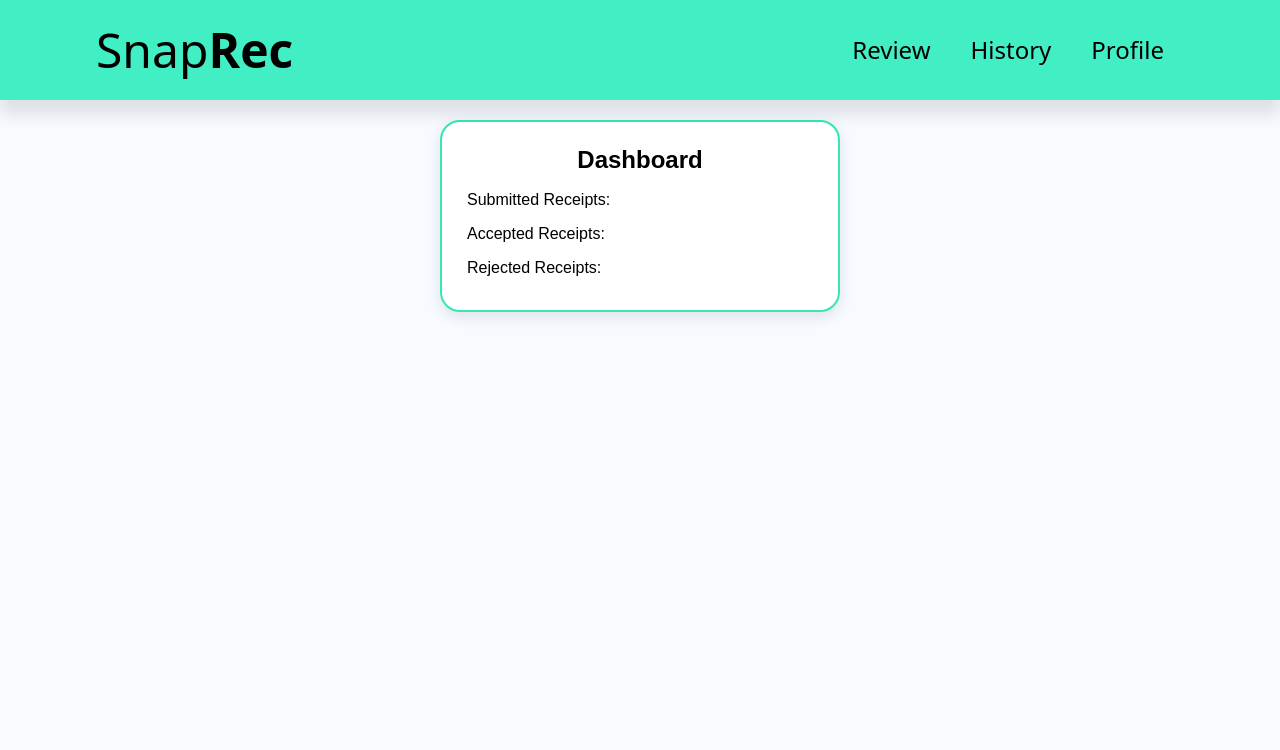
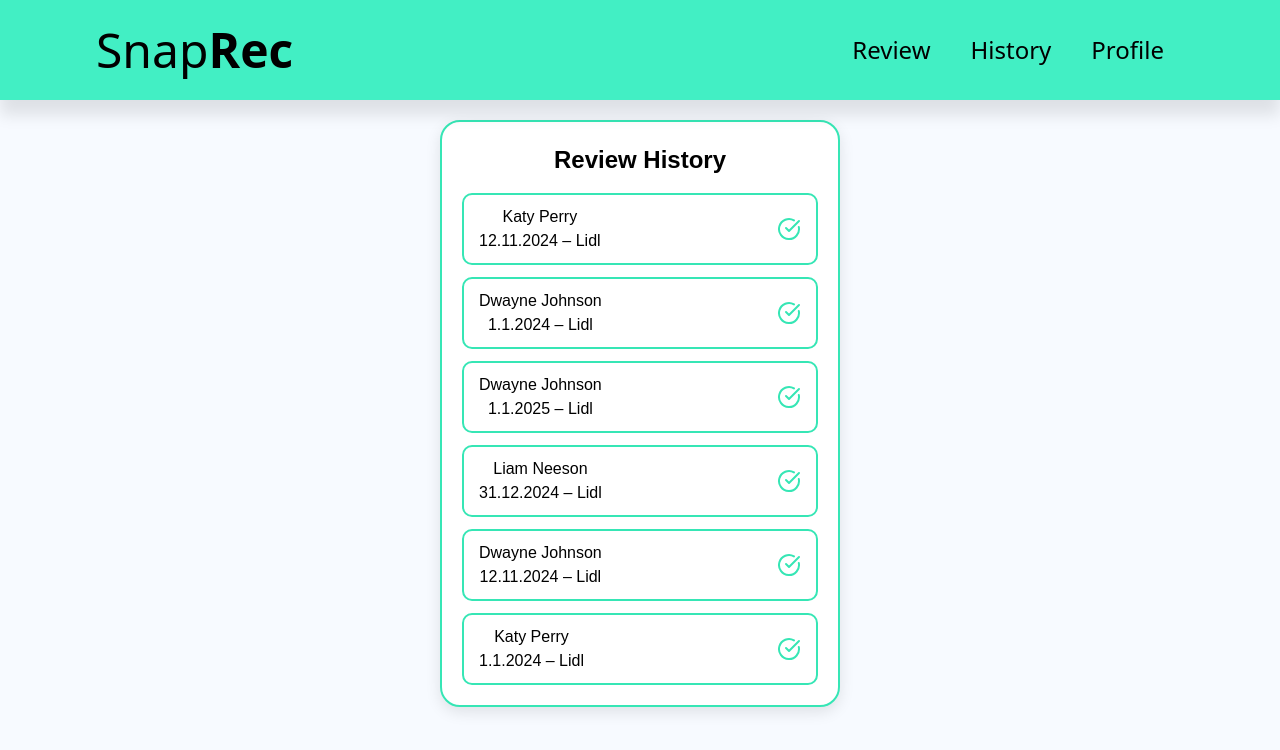
Before and after one commit to Kellemensch/software_engineering_project, a React (Vite) app: page /history in a window 1280 px wide. Shown: the top 750 px of the page. Built offline with nearby package versions, Linux system fonts and the light colour scheme.

Commit message:
Added History

```diff
--- a/src/App.tsx
+++ b/src/App.tsx
@@ -3,8 +3,8 @@ import Navbar from "./NavigationBar/Navbar";
 import Dashboard from "./Dashboard/Dashboard";
 import Profile from "./Profile";
 import SubmitReceipt from "./SubmitReceipt";
-import ReviewReceipt from "./ReviewReceipt";
-import History from "./History";
+import Review from "./Review";
+import History from "./History/History";
 import Login from "./Authentication/Login";
 import Register from "./Authentication/Register";
 
@@ -29,7 +29,7 @@ function AppContent() {
           <Route path="/history" element={<History />} />
 
           <Route path="/submitReceipt" element={<SubmitReceipt />} />
-          <Route path="/reviewReceipt" element={<ReviewReceipt />} />
+          <Route path="/review" element={<Review />} />
         </Routes>
       </main>
     </>
--- a/src/History.tsx
+++ /dev/null
@@ -1,23 +0,0 @@
-export default function History() {
-    return (
-        <div className="dashboard-container">
-            <div className="dashboard-card">
-                <h2>Dashboard</h2>
-                <div className="dashboard-stats">
-                <div className="stat-row">
-                    <span>Submitted Receipts:</span>
-                    <span className="stat-value"></span>
-                </div>
-                <div className="stat-row">
-                    <span>Accepted Receipts:</span>
-                    <span className="stat-value"></span>
-                </div>
-                    <div className="stat-row">
-                        <span>Rejected Receipts:</span>
-                        <span className="stat-value"></span>
-                    </div>
-                </div>
-            </div>
-        </div>
-    );
-}
--- /dev/null
+++ b/src/History/AccountantHistory.tsx
@@ -0,0 +1,27 @@
+import { CheckCircle } from "lucide-react";
+export default function AccountantHistory() {
+    const notifications = [
+        { account: "Katy Perry", date: "12.11.2024", store: "Lidl", status: "accepted" },
+        { account: "Dwayne Johnson", date: "1.1.2024", store: "Lidl", status: "accepted" },
+        { account: "Dwayne Johnson", date: "1.1.2025", store: "Lidl", status: "accepted" },
+        { account: "Liam Neeson", date: "31.12.2024", store: "Lidl", status: "accepted" },
+        { account: "Dwayne Johnson", date: "12.11.2024", store: "Lidl", status: "accepted" },
+        { account: "Katy Perry", date: "1.1.2024", store: "Lidl", status: "accepted" },
+    ];
+
+    return(
+      <div className="dashboard-container">
+        <div className="notifications-card">
+          <h2>Review History</h2>
+          <div className="notifications-list">
+            {notifications.map((n, i) => (
+              <div key={i} className={`notification-item ${n.status === "new" ? "new" : ""} ${ n.status === "rejected" ? "rejected" : "" }`}>
+                <span>{n.account}<br />{n.date} – {n.store} </span>
+                <CheckCircle size={24} className="icon accepted-icon" />
+              </div>
+            ))}
+          </div>
+        </div>
+      </div>
+    )
+}
--- /dev/null
+++ b/src/History/History.tsx
@@ -0,0 +1,19 @@
+import SalespersonHistory from "./SalespersonHistory";
+import AccountantHistory from "./AccountantHistory";
+import ManagerHistory from "./ManagerHistory";
+
+export default function History() {
+    /* 0=sales, 1=accountant, 2=manager*/
+    let user = 1;
+
+    switch (user) {
+        case 0:
+            return <SalespersonHistory />;
+        case 1:
+            return <AccountantHistory />;
+        case 2:
+            return <ManagerHistory />;
+        default:
+            return null;
+    }
+}
--- /dev/null
+++ b/src/History/ManagerHistory.tsx
@@ -0,0 +1,5 @@
+export default function ManagerHistory() {
+    return(
+        <b></b>
+    );
+}
--- /dev/null
+++ b/src/History/SalespersonHistory.tsx
@@ -0,0 +1,28 @@
+import { CheckCircle, XCircle } from "lucide-react";
+export default function SalespersonHistory() {
+
+    const notifications = [
+        { account: "Katy Perry", date: "12.11.2024", store: "Lidl", status: "rejected" },
+        { account: "Dwayne Johnson", date: "1.1.2024", store: "Lidl", status: "accepted" },
+        { account: "Dwayne Johnson", date: "1.1.2025", store: "Lidl", status: "accepted" },
+        { account: "Liam Neeson", date: "31.12.2024", store: "Lidl", status: "accepted" },
+        { account: "Dwayne Johnson", date: "12.11.2024", store: "Lidl", status: "accepted" },
+        { account: "Katy Perry", date: "1.1.2024", store: "Lidl", status: "accepted" },
+    ];
+
+    return(
+      <div className="dashboard-container">
+        <div className="notifications-card">
+          <h2>Submit History</h2>
+          <div className="notifications-list">
+            {notifications.map((n, i) => (
+                <div key={i} className={`notification-item ${ n.status === "rejected" ? "rejected" : "" }`}>
+                    <span> {n.date} – {n.store} </span>
+                    {n.status === "accepted" ? ( <CheckCircle size={24} className="icon accepted-icon" /> ) : ( <XCircle size={24} className="icon rejected-icon" /> )}
+                </div>
+            ))}
+          </div>
+        </div>
+      </div>
+    )
+}
--- a/src/NavigationBar/AccountantNavbar.tsx
+++ b/src/NavigationBar/AccountantNavbar.tsx
@@ -13,7 +13,7 @@ export default function AccountantNavbar() {
           </li>
 
           <li>
-            <a className="hide" href="/reviewReceipt">Review</a>
+            <a className="hide" href="/review">Review</a>
           </li>
           <li>
             <a className="hide" href="/history">History</a>
@@ -52,7 +52,7 @@ export default function AccountantNavbar() {
             </button>
           </li>
           <li>
-            <a className="link" href="/reviewReceipt" onClick={() => setMenuOpen(false)}>Review</a>
+            <a className="link" href="/review" onClick={() => setMenuOpen(false)}>Review</a>
           </li>
           <li>
             <a className="link" href="/history" onClick={() => setMenuOpen(false)}>History</a>
--- a/src/Profile.css
+++ b/src/Profile.css
@@ -1,14 +1,15 @@
 .profile-page {
-  padding-top: 100px;
+  padding-top: 120px;
   display: flex;
   flex-direction: column;
   align-items: center;
   background-color: #f7faff;
+  min-height: 100vh;
   font-family: "Poppins", sans-serif;
+  width: 100%;
   color: black;
-  width: 100%;
-  height: auto;
-  min-height: 100vh;
+  gap: 20px;
+  padding-bottom: 30px;
 }
 
 .profile-card {
@@ -16,9 +17,10 @@
   border: 2px solid #36e6b5;
   border-radius: 20px;
   width: 85%;
-  height: 85vh;
-  padding: 20px;
+  max-width: 400px;
+  box-shadow: 0px 5px 15px rgba(0, 0, 0, 0.1);
   text-align: center;
+  padding: 30px;
 }
 
 .profile-avatar {
--- a/src/ReviewReceipt.tsx
+++ b/src/Review.tsx
@@ -1,4 +1,4 @@
-import "./ReviewReceipt.css";
+import "./Review.css";
 import { Info, CheckCircle } from "lucide-react";
 
 export default function ReviewReceipt() {
```
Also changed, not shown: src/Profile.tsx (+0 -7 lines), src/Review.css (renamed from src/ReviewReceipt.css).
